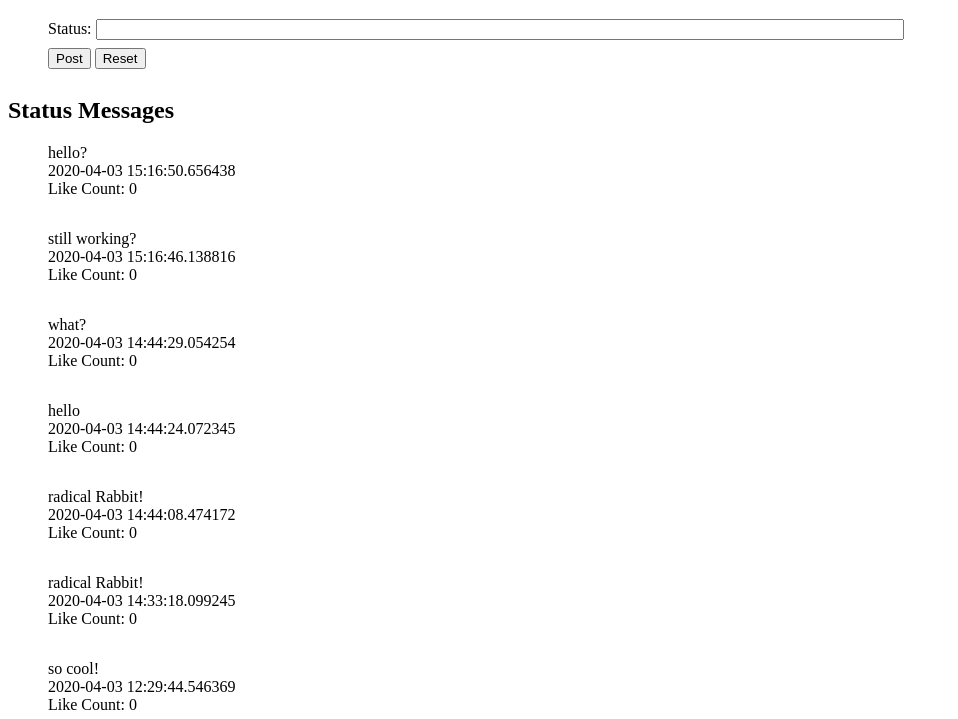
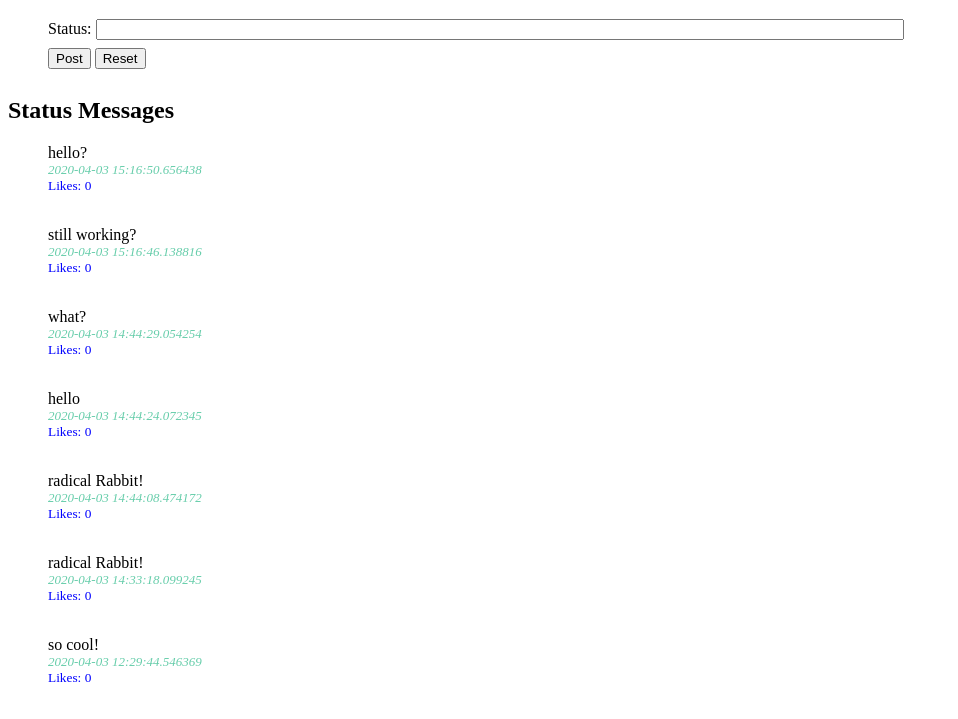
Before and after one commit to ToadLump/DSN_server, a plain HTML site: page update.html in a window 1280 px wide. Shown: the part 61-780 px from the top of the page, without its empty margins (0-958 px from the left). Drawn offline with Linux system fonts and the light colour scheme.

Commit message:
added classes to html tags and changed .css a bit

```diff
--- a/distributed_social_network.css
+++ b/distributed_social_network.css
@@ -29,3 +29,14 @@ ol li {
     max-width: 20em;
     height: auto;
 }
+
+.timestamp {
+    font-size: small;
+    font-style: italic;
+    color: mediumaquamarine;
+}
+
+.likes {
+    font-size: smaller;
+    color: blue;
+}
--- a/update.html
+++ b/update.html
@@ -46,11 +46,11 @@
         const statuses = xmlDoc.getElementsByTagName("status");
         let status_li_items = "";
         for (let i = 0; i < statuses.length; i++) {
-             status_li_items += "<li><ul><li>" +
+             status_li_items += "<li><ul><li class='status_text'>" +
                  statuses[i].getElementsByTagName("status_text")[0].childNodes[0].nodeValue +
-                 "</li><li>" +
+                 "</li><li class='timestamp'>" +
                  statuses[i].getElementsByTagName("timestamp")[0].childNodes[0].nodeValue +
-                 "</li><li>Like Count: " +
+                 "</li><li class='likes'>Likes: " +
                  statuses[i].getElementsByTagName("likes")[0].childElementCount +
                  "</li></ul></li>";
         }
```
Also changed, not shown: 1 other file.
